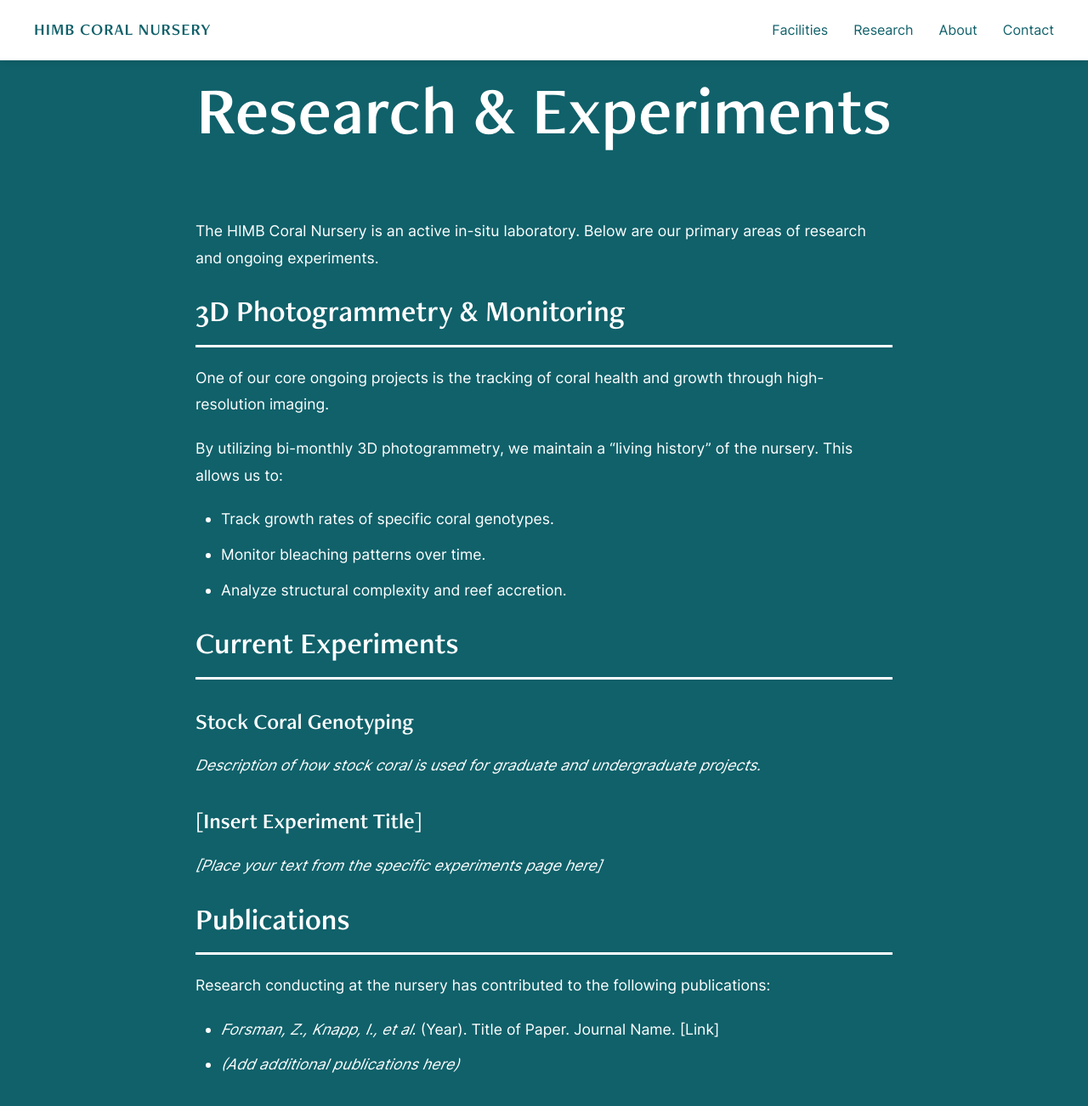
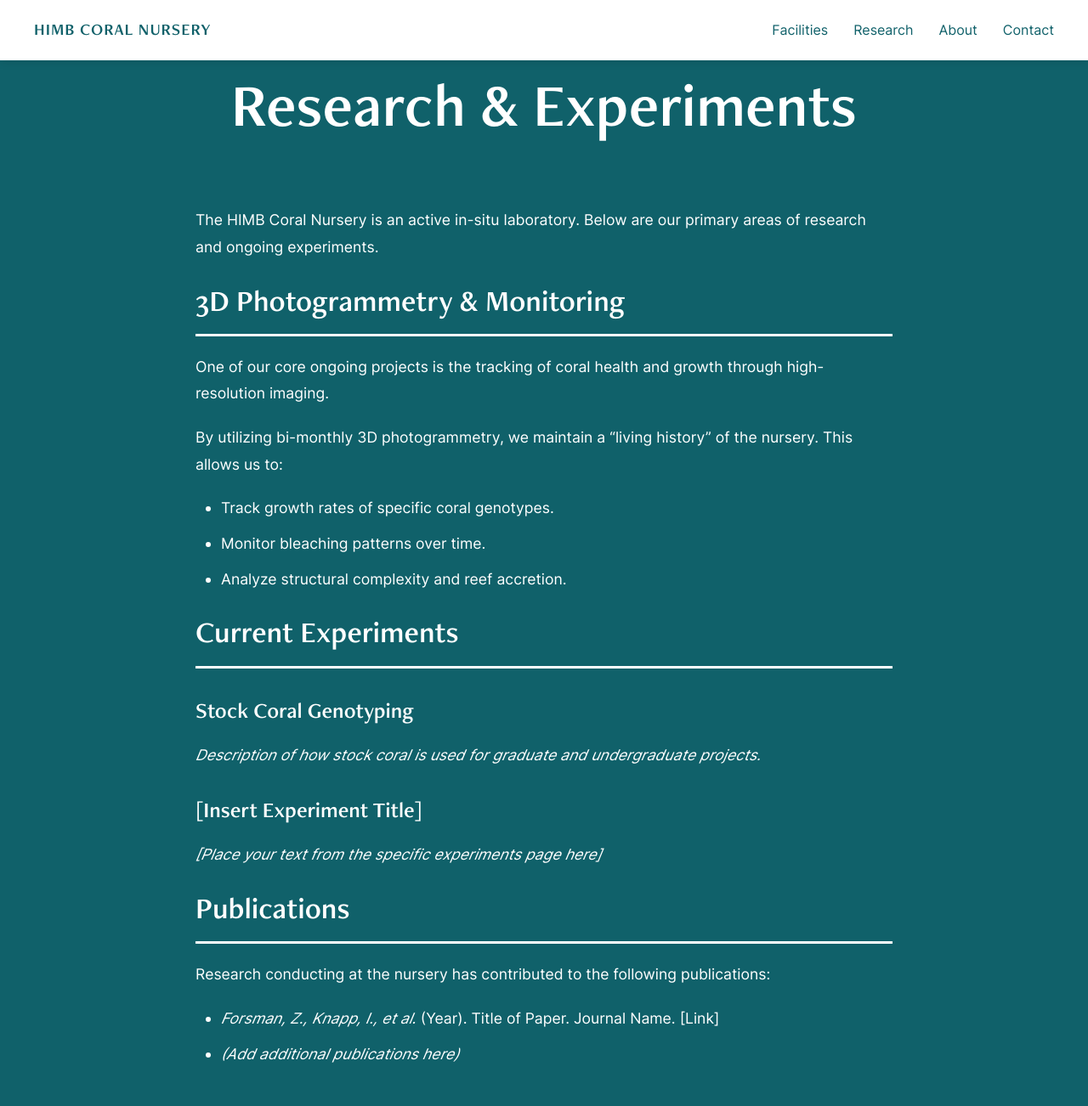
Before and after one commit to himb-coral-nursery/himb-coral-nursery.github.io, a Jekyll site: the page built from research.md, in a window 1280 px wide and 1349 px high. Shown: the top 1302 px of the window at 85% size. Built offline with Jekyll 4.4.1, drawn with Linux system fonts in a browser that asks for light colours.

Commit message:
adjusting font sizing

```diff
--- a/assets/css/style.css
+++ b/assets/css/style.css
@@ -176,15 +176,15 @@ h1, h2, h3, .logo {
 
 .page-title {
   font-family: 'Nursery-Heading', sans-serif;
-  font-size: 5.0rem;
-  color: #fff; /* White */
+  font-size: 4.5rem; /* Changed from 5.0rem */
+  color: #fff;
   margin: 0;
 }
 
 .page-subtitle {
   font-family: 'Nursery-Body', sans-serif;
-  font-size: 2.3rem;
-  color: #fff; /* White */
+  font-size: 1.8rem; /* Changed from 2.3rem */
+  color: #fff;
   margin: 0px 0 0 0;
   font-weight: 300;
 }
@@ -224,7 +224,7 @@ h1, h2, h3, .logo {
 
 .feature-text h2 {
   margin-top: 0;
-  font-size: 4.5rem;
+  font-size: 3.5rem; /* Changed from 4.5rem */
   margin-bottom: 30px;
   text-align: center;
 }
```
